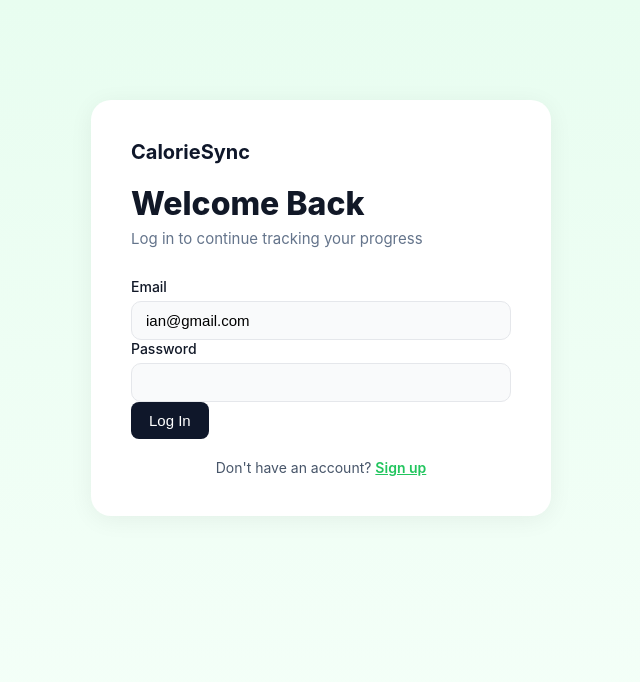
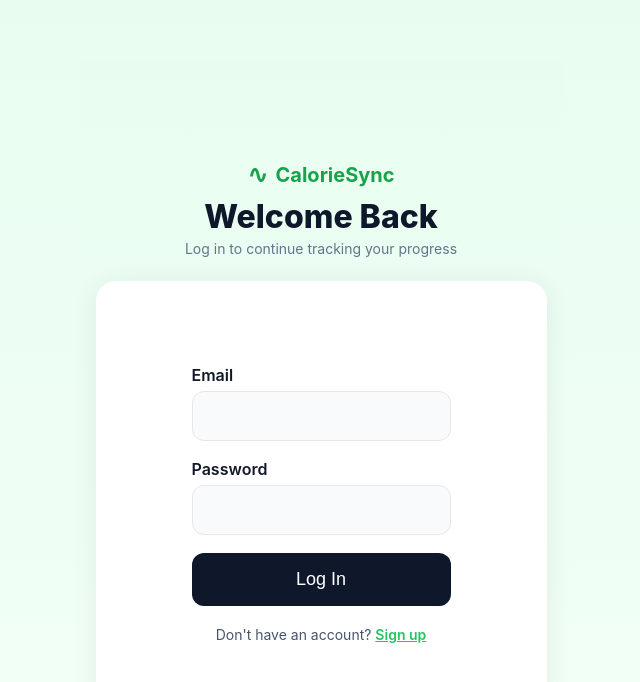
Before and after one commit to dhekane2/fa25-cs409-caloriesync, a React app in the folder caloriesync/frontend/: page /login in a window 1280 px wide. Shown: the top 682 px of the page, without its empty margins (319-959 px from the left). Built offline with nearby package versions, Linux system fonts and the light colour scheme; the HTML template or start-up script is replaced by a standard one.

Commit message:
Update login page layout and styles

```diff
--- a/caloriesync/frontend/src/App.css
+++ b/caloriesync/frontend/src/App.css
@@ -133,7 +133,7 @@
 ================================ */
 
 .cs-landing-root {
-  padding-top: 0;                 /* Keep top area aligned with header height */
+  padding-top: 0; /* Align the top area with header height */
   background: #ffffff;
 }
 
@@ -177,7 +177,7 @@
   padding: 64px 0;
 }
 
-/* Features section: white background + 3 centered cards */
+/* Features section: white background & 3 centered cards */
 .cs-section-features {
   background: #ffffff;
 }
@@ -266,7 +266,7 @@
   color: #e5e7eb;
 }
 
-/* Footer with dark background (like Figma design #2) */
+/* Footer with dark background */
 .cs-footer {
   background: #020617;
   color: #9ca3af;
@@ -279,27 +279,27 @@
    AUTH PAGES — LOGIN / REGISTER
 ================================ */
 
-/* Left-side light-green background */
+/* Green background for Login / Register pages */
 .cs-main-auth-bg {
   background: linear-gradient(to bottom, #e8fdf0, #f4fff8);
-  min-height: calc(100vh - 80px);
-  padding-top: 60px;
+  min-height: 100vh;
+  padding: 60px 0 60px;
   display: flex;
   align-items: flex-start;
   justify-content: center;
 }
 
-/* Outer wrapper: center the page; header on top and card below */
+/* Center wrapper: shared by Login & Register */
 .cs-auth-wrapper {
   width: 100%;
-  max-width: 960px;
+  max-width: 960px; /* overall content width */
   display: flex;
   flex-direction: column;
   align-items: center;
   padding: 40px 16px 60px;
 }
 
-/* Register-only header (logo + title outside the card) */
+/* Header used for both pages */
 .cs-register-header {
   text-align: center;
   margin-bottom: 24px;
@@ -332,21 +332,87 @@
   color: #64748b;
 }
 
-/* Auth card container (shared by Login / Register) */
+/* Base authentication card */
 .cs-auth-card {
   background: white;
   padding: 40px;
   border-radius: 20px;
   box-shadow: 0px 4px 24px rgba(0, 0, 0, 0.06);
   width: 100%;
-  max-width: 460px;
 }
 
+/* Wide card used by both Register & Login */
 .cs-auth-card-wide {
-  max-width: 640px;
+  max-width: 960px; /* same as wrapper for balanced appearance */
+  width: 100%;
+  margin: 0 auto;
 }
 
-/* Old logo/title classes used inside Login (kept to avoid breaking layout) */
+/* ---------- Login-specific layout ---------- */
+
+/* Outer wrapper for Login: controls overall block width */
+.cs-login-wrapper {
+  width: 100%;
+  max-width: 960px;
+  display: flex;
+  flex-direction: column;
+  align-items: center;
+  padding: 40px 16px 60px;
+}
+
+/* Login card: slightly larger and more spacious */
+.cs-login-card {
+  background: #ffffff;
+  border-radius: 20px;
+  box-shadow: 0px 4px 28px rgba(0, 0, 0, 0.07);
+  padding: 84px 96px; /* large comfortable spacing */
+  width: 100%;
+  max-width: 980px; /* bigger card */
+  margin: 0 auto;
+  transition: width 0.25s ease;
+}
+
+/* Larger field labels for Login */
+.cs-login-card .cs-field-label {
+  font-size: 16px;
+  font-weight: 600;
+}
+
+/* Larger input fields */
+.cs-login-card .cs-input {
+  font-size: 17px;
+  padding: 14px 18px;
+  border-radius: 12px;
+}
+
+/* Larger Login button */
+.cs-login-card .cs-btn {
+  font-size: 18px;
+  padding: 16px 0;
+  border-radius: 12px;
+}
+
+/* Vertical layout with spacing */
+.cs-login-form {
+  display: flex;
+  flex-direction: column;
+  gap: 18px;
+}
+
+/* Expand login button to full width */
+.cs-btn-full {
+  width: 100%;
+}
+
+/* Responsive adjustments */
+@media (max-width: 900px) {
+  .cs-login-card {
+    padding: 40px 32px;
+    max-width: 95%;
+  }
+}
+
+/* Old logo/title classes (kept for compatibility) */
 .cs-auth-logo {
   font-size: 20px;
   font-weight: 700;
@@ -382,7 +448,7 @@
   gap: 12px;
 }
 
-/* Input fields */
+/* Input field wrapper */
 .cs-field {
   display: flex;
   flex-direction: column;
@@ -394,7 +460,7 @@
   margin-bottom: 6px;
 }
 
-/* Allow Goal Timeframe label to include an icon */
+/* Field label row with icon */
 .cs-field-label-row {
   display: inline-flex;
   align-items: center;
@@ -411,7 +477,7 @@
   border-radius: 10px;
   border: 1px solid #e5e7eb;
   font-size: 15px;
-  background: #f9fafb;       /* Light gray background to match your reference design */
+  background: #f9fafb;
 }
 
 .cs-input:focus {
@@ -430,7 +496,7 @@
   width: 130px;
 }
 
-/* Daily target info box */
+/* Daily calorie target box */
 .cs-daily-target {
   background: #f8fafc;
   border-left: 4px solid #22c55e;
@@ -449,7 +515,7 @@
   color: #6b7280;
 }
 
-/* Error text */
+/* Error message */
 .cs-error-text {
   color: #dc2626;
   background: #fee2e2;
@@ -692,7 +758,7 @@
   margin-bottom: 24px;
 }
 
-/* Two-column layout: left — Search/Manual, right — Meal List */
+/* Two-column layout: left — Search / Manual entry, right — Meal list */
 .cs-track-grid {
   display: grid;
   grid-template-columns: 1.7fr 1.3fr;
@@ -784,7 +850,7 @@
   align-items: center;
 }
 
-/* Portion/quantity input field */
+/* Quantity input field */
 .cs-input-qty {
   width: 52px;
   text-align: center;
--- a/caloriesync/frontend/src/pages/LoginPage.jsx
+++ b/caloriesync/frontend/src/pages/LoginPage.jsx
@@ -1,9 +1,10 @@
+// src/pages/LoginPage.jsx
 import { useState } from 'react';
 import { useNavigate, Link } from 'react-router-dom';
 import { mockLogin } from '../services/mockApi.js';
 
 export default function LoginPage() {
-  const [email, setEmail] = useState('ian@gmail.com');
+  const [email, setEmail] = useState('');
   const [password, setPassword] = useState('');
   const [error, setError] = useState('');
   const nav = useNavigate();
@@ -21,15 +22,26 @@ export default function LoginPage() {
   };
 
   return (
-    <div className="cs-auth-wrapper">
-      <div className="cs-auth-card">
-        <div className="cs-auth-logo">CalorieSync</div>
-        <h1 className="cs-auth-title">Welcome Back</h1>
-        <p className="cs-auth-subtitle">
+    // Green background (same as Register)
+    <div className="cs-main-auth-bg">
+      {/* Login-specific wrapper, separate from Register */}
+      <div className="cs-login-wrapper">
+        {/* Logo + title (same visual as Register) */}
+        <div className="cs-register-header">
+          <div className="cs-register-logo">
+            <span className="cs-register-logo-mark">∿</span>
+            <span>CalorieSync</span>
+          </div>
+          <h1 className="cs-register-title">Welcome Back</h1>
+          <p className="cs-register-subtitle">
             Log in to continue tracking your progress
           </p>
+        </div>
 
-        <form className="cs-form" onSubmit={handleSubmit}>
+        {/* Login-specific white card */}
+        <div className="cs-login-card">
+          <form className="cs-login-form" onSubmit={handleSubmit}>
+            {/* Email */}
             <label className="cs-field">
               <span className="cs-field-label">Email</span>
               <input
@@ -37,11 +49,12 @@ export default function LoginPage() {
                 type="email"
                 value={email}
                 onChange={(e) => setEmail(e.target.value)}
-              placeholder="ian@gmail.com"
+                placeholder=""
                 required
               />
             </label>
 
+            {/* Password */}
             <label className="cs-field">
               <span className="cs-field-label">Password</span>
               <input
@@ -53,13 +66,16 @@ export default function LoginPage() {
               />
             </label>
 
+            {/* Error message */}
             {error && <p className="cs-error-text">{error}</p>}
 
+            {/* Full-width button */}
             <button type="submit" className="cs-btn cs-btn-dark cs-btn-full">
               Log In
             </button>
           </form>
 
+          {/* Footer text */}
           <p className="cs-auth-footer-text">
             Don&apos;t have an account?{' '}
             <Link to="/register" className="cs-link-green">
@@ -68,5 +84,6 @@ export default function LoginPage() {
           </p>
         </div>
       </div>
+    </div>
   );
 }
```
Lines whose indentation alone changed are shown as unchanged.
